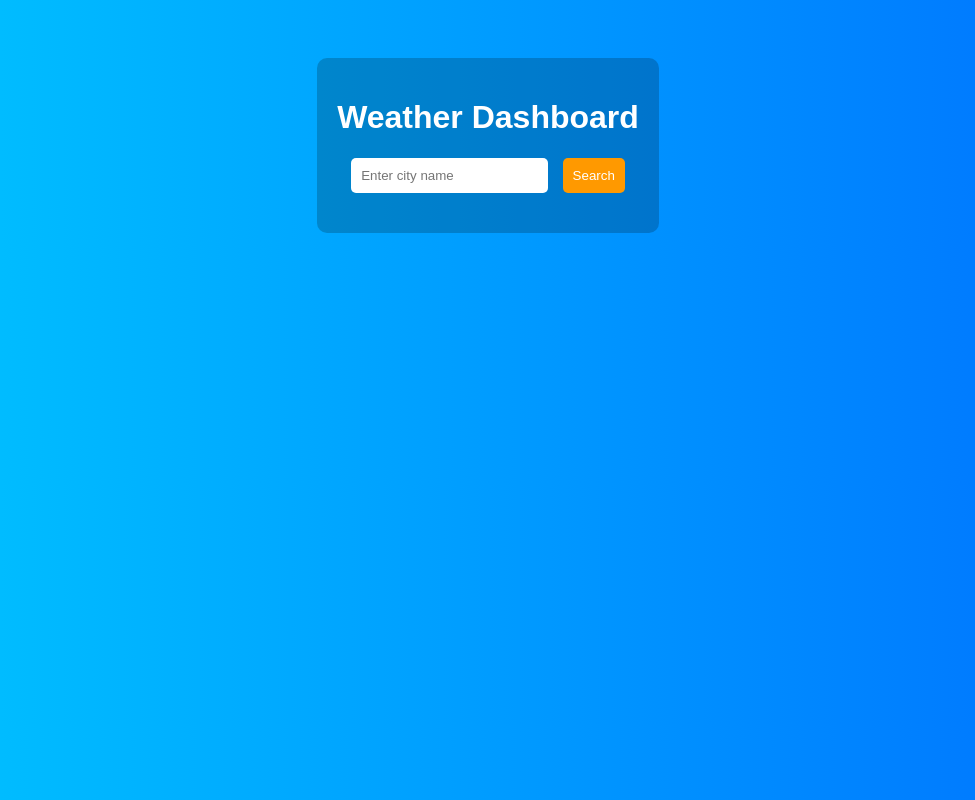
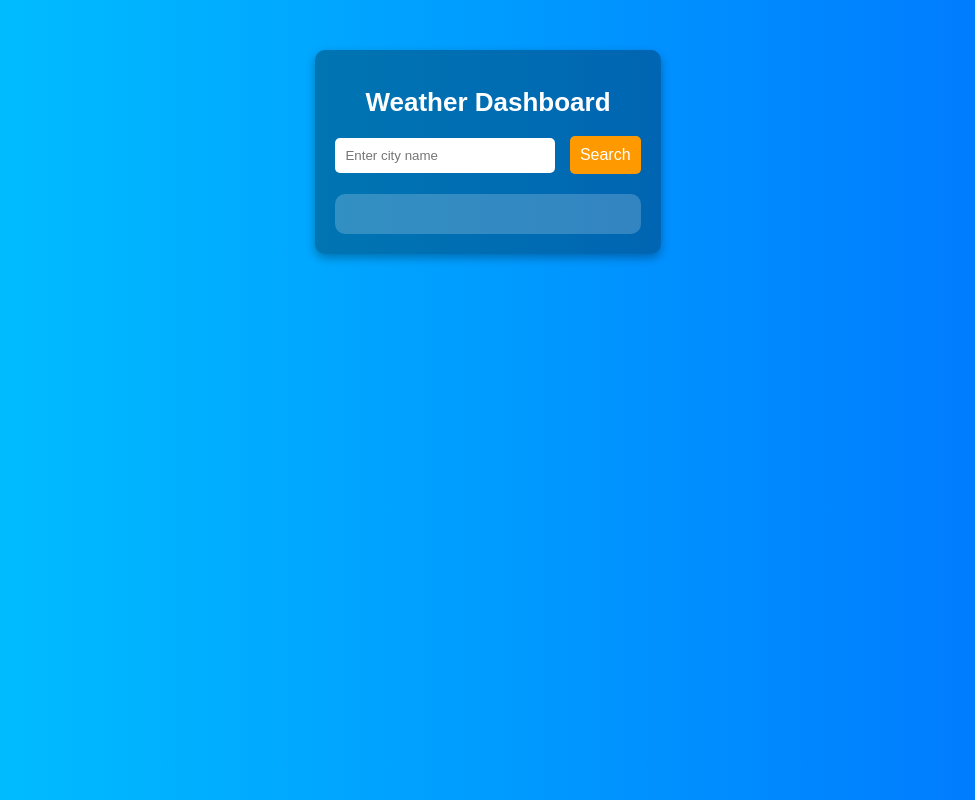
Before and after one commit to SK3144/Weather-App, a plain HTML site: page index.html in a window 1280 px wide. Shown: the whole page, without its empty margins (152-1127 px from the left). Drawn offline with Linux system fonts and the light colour scheme.

Commit message:
Update styles.css

```diff
--- a/styles.css
+++ b/styles.css
@@ -3,14 +3,25 @@ body {
     text-align: center;
     background: linear-gradient(to right, #00c6ff, #0072ff);
     color: white;
+    margin: 0;
+    padding: 0;
 }
 
 .container {
     margin-top: 50px;
     padding: 20px;
-    background: rgba(0, 0, 0, 0.2);
+    background: rgba(0, 0, 0, 0.3);
     display: inline-block;
     border-radius: 10px;
+    box-shadow: 0px 4px 10px rgba(0, 0, 0, 0.3);
+}
+
+h1 {
+    font-size: 26px;
+}
+
+.search-box {
+    margin-bottom: 20px;
 }
 
 input {
@@ -18,6 +29,7 @@ input {
     border: none;
     border-radius: 5px;
     margin-right: 10px;
+    width: 200px;
 }
 
 button {
@@ -27,8 +39,24 @@ button {
     cursor: pointer;
     background: #ff9900;
     color: white;
+    font-size: 16px;
 }
 
-#weather-info {
+button:hover {
+    background: #ff6600;
+}
+
+.weather-card {
+    background: rgba(255, 255, 255, 0.2);
+    padding: 20px;
+    border-radius: 10px;
     margin-top: 20px;
 }
+
+.weather-card img {
+    width: 80px;
+}
+
+p {
+    font-size: 18px;
+}
```
